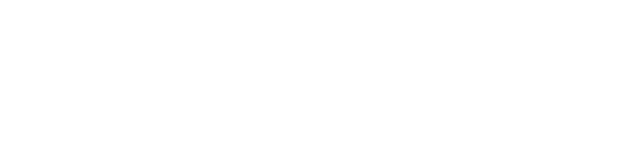
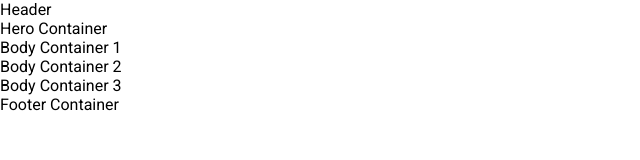
Before and after one commit to jsberko/top_landing-page, a plain HTML site: page index.html in a window 1280 px wide. Shown: the whole page, without its empty margins (0-640 px from the left). Drawn offline with Linux system fonts and the light colour scheme.

Commit message:
Add roboto font and main divs to index.html. Link font and set padding and margin to '0' with the universal selector on style.css

```diff
--- a/index.html
+++ b/index.html
@@ -5,10 +5,22 @@
     <meta charset="UTF-8">
     <title>Landing Page</title>
     <link rel="stylesheet" href="style.css">
+    <link rel="preconnect" href="https://fonts.googleapis.com">
+    <link rel="preconnect" href="https://fonts.gstatic.com" crossorigin>
+    <link
+        href="https://fonts.googleapis.com/css2?family=Roboto:ital,wght@0,100;0,300;0,400;0,500;0,700;0,900;1,100;1,300;1,400;1,500;1,700;1,900&display=swap"
+        rel="stylesheet">
+</head>
 
 <body>
-
+    <div class="header-container">
+        <div class="header">Header</div>
+        <div class="hero-container">Hero Container</div>
+    </div>
+    <div class="body-container-1">Body Container 1</div>
+    <div class="body-container-2">Body Container 2</div>
+    <div class="body-container-2">Body Container 3</div>
+    <div class="footer-container">Footer Container</div>
 </body>
-</head>
 
 </html>
--- a/style.css
+++ b/style.css
@@ -0,0 +1,5 @@
+* {
+    margin: 0;
+    padding: 0;
+    font-family: roboto, sans-serif;
+}
```
